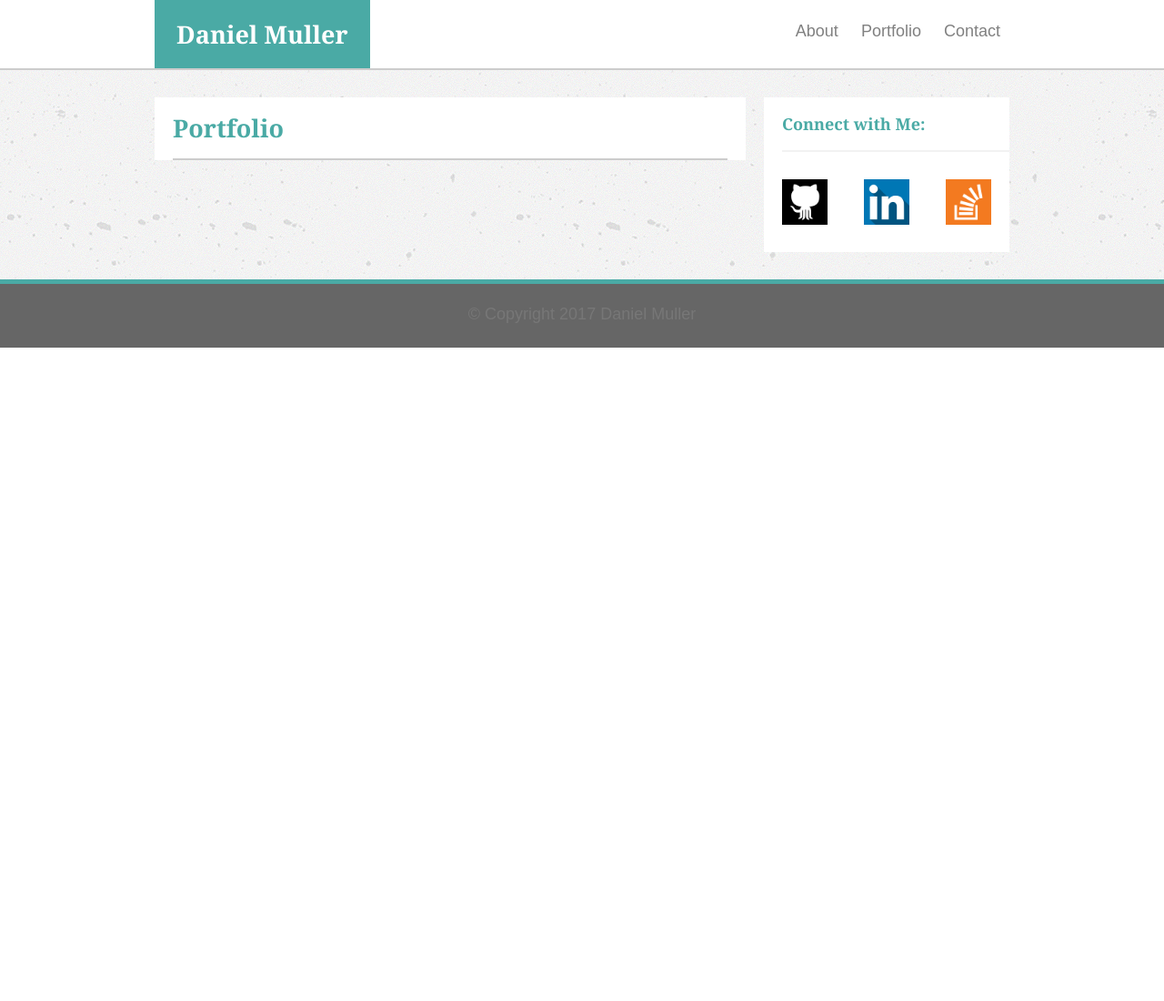
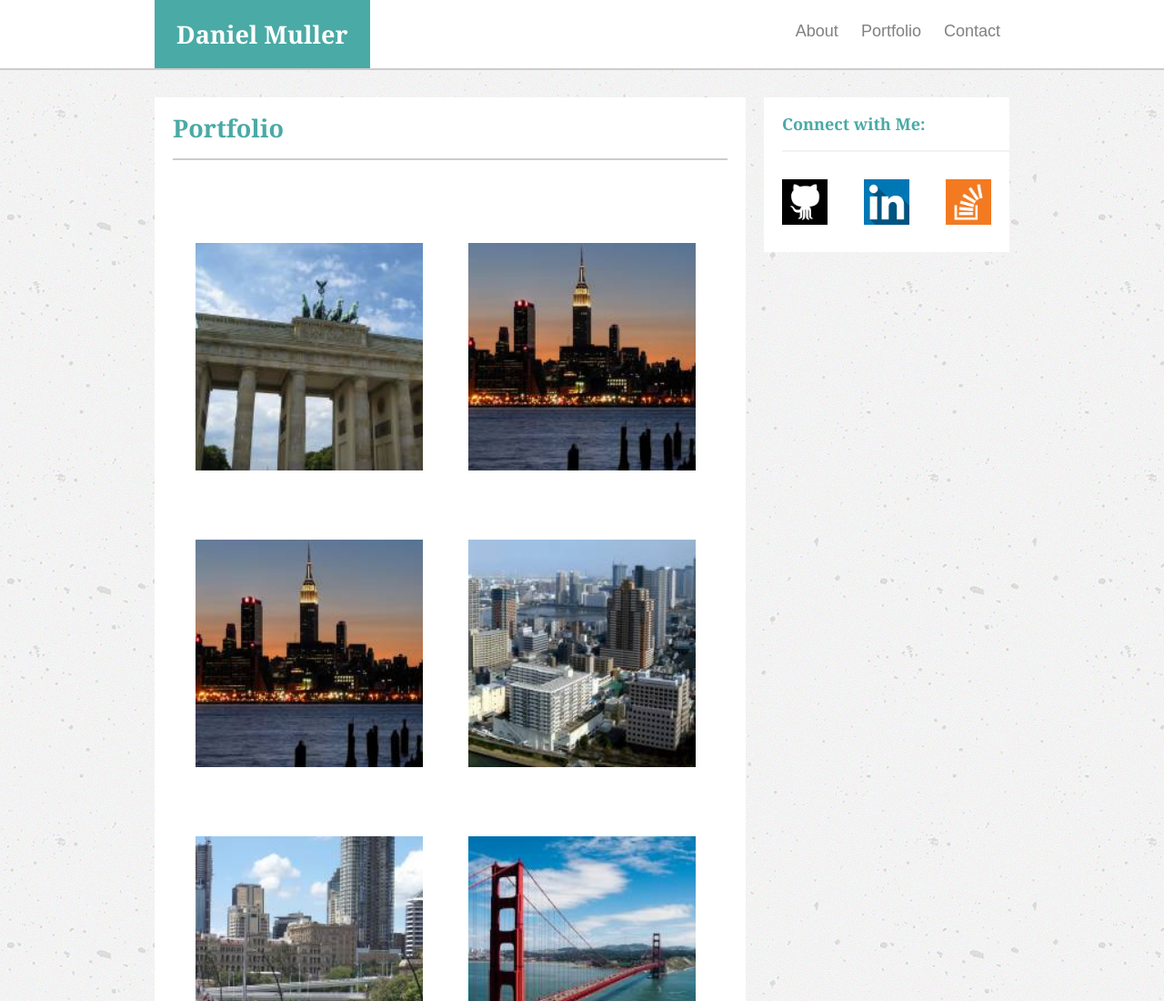
Before and after one commit to drmulr/drmulr.github.io, a plain HTML site: page portfolio.html in a window 1280 px wide. Shown: the top 1100 px of the page at 91% size. Before the commit the page ends 800 px from the top, so only its background shows below. Drawn offline with Linux system fonts and the light colour scheme.

Commit message:
HTML edit Portfolio Page

```diff
--- a/assets/css/style.css
+++ b/assets/css/style.css
@@ -160,5 +160,5 @@ header {
 .label {
 	color: white;
 	positioning: absolute;
-	padding-top: 500px;
+	padding-top: 10px;
 }
--- a/portfolio.html
+++ b/portfolio.html
@@ -28,7 +28,7 @@
 		<div id="aboutMe">
 			<h2>Portfolio</h2>
 
-			 <!-- <div id="photoDiv">
+			 <div id="photoDiv">
 				<p>
 				<div class="picLabel"><h4 class="label">Cool Place</h4><img class="photo" src="assets/images/filler1.jpg" alt="fill1"></div>
 				<div class="picLabel"><h4 class="label">Cool Place</h4><img class="photo" src="assets/images/filler2.jpg" alt="fill2"></div>
@@ -36,7 +36,8 @@
 				<div class="picLabel"><h4 class="label">Cool Place</h4><img class="photo" src="assets/images/filler4.jpg" alt="fill4"></div>
 				<div class="picLabel"><h4 class="label">Cool Place</h4><img class="photo" src="assets/images/filler5.jpg" alt="fill5"></div>
 				<div class="picLabel"><h4 class="label">Cool Place</h4><img class="photo" src="assets/images/filler6.jpg" alt="fill6"></div>
-				</p>-->
+				</p>
+			</div>
 
 
 		</div>
```
